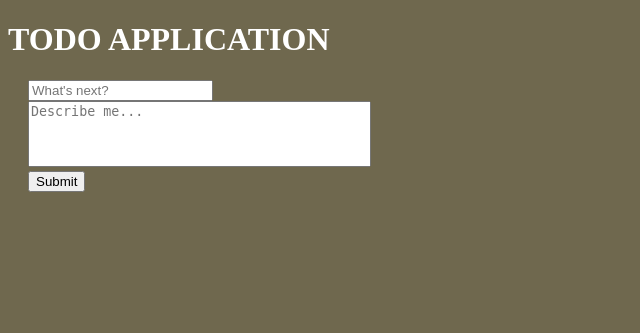
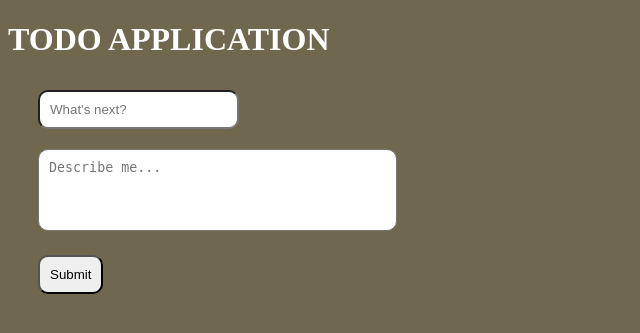
Before and after one commit to BenceLovas/TODO-App, a Flask app: page / in a window 1280 px wide. Shown: the top 333 px of the page, without its empty margins (0-640 px from the left). Run offline with Flask 2, Linux system fonts and the light colour scheme; data that the repository does not hold is empty; some libraries are stand-ins or nearby versions.

Commit message:
rounded boxes add todo

```diff
--- a/static/stylesheet/style.css
+++ b/static/stylesheet/style.css
@@ -75,3 +75,9 @@ form {
     float: right;
     padding: 10px 10px 5px 10px;
 }
+
+.add-todo input, textarea {
+    border-radius: 10px;
+    padding: 10px;
+    margin: 10px;
+}
--- a/templates/index.html
+++ b/templates/index.html
@@ -8,6 +8,7 @@
     <body>
 
         <h1>TODO APPLICATION</h1>
+        <div class="add-todo">
             <form action="{{ url_for('route_save') }}" method="POST">
                 <input type="text" name="title" placeholder="What's next?" maxlength="255" required>
                 <br>
@@ -15,6 +16,7 @@
                 <br>
                 <input type="submit">
             </form>
+        </div>
         {% for key in data_dict %}
         <div class="todo-item">
             <div class="todo-item-title">
```
Lines whose indentation alone changed are shown as unchanged.
